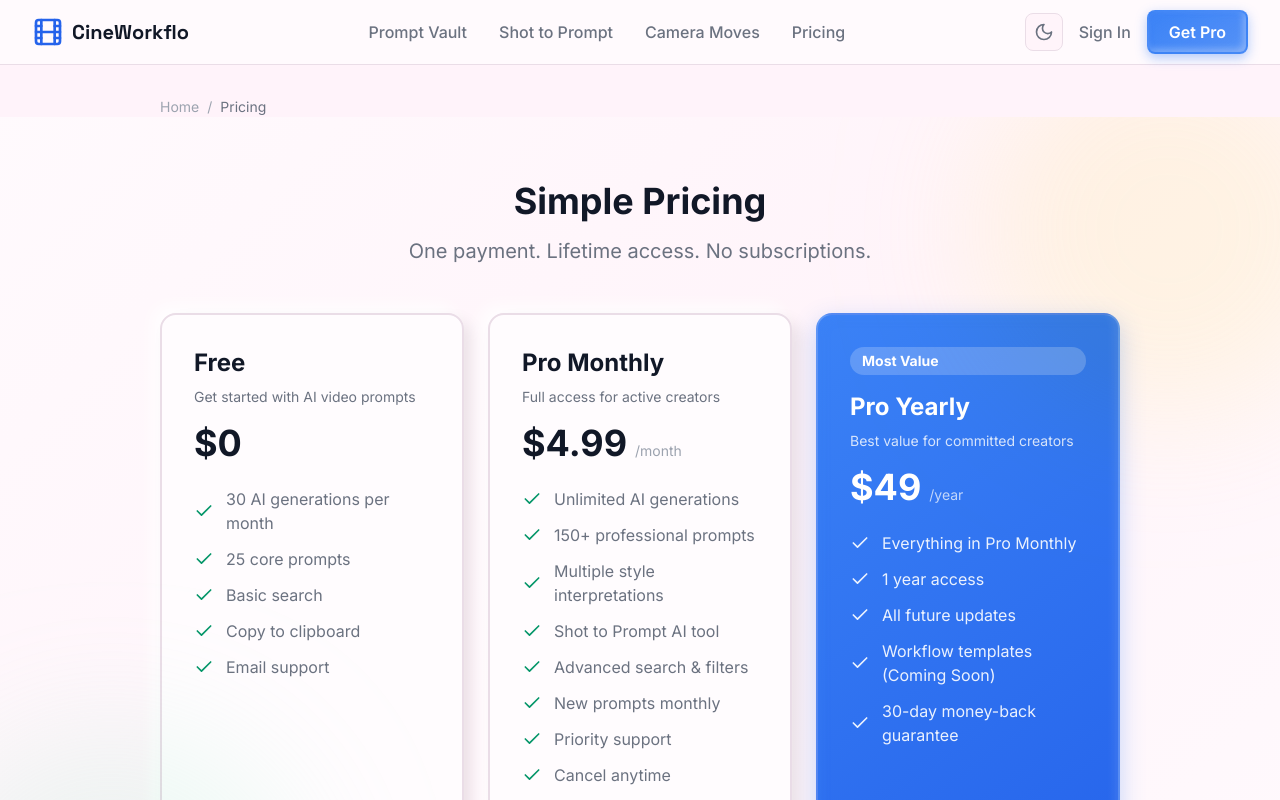
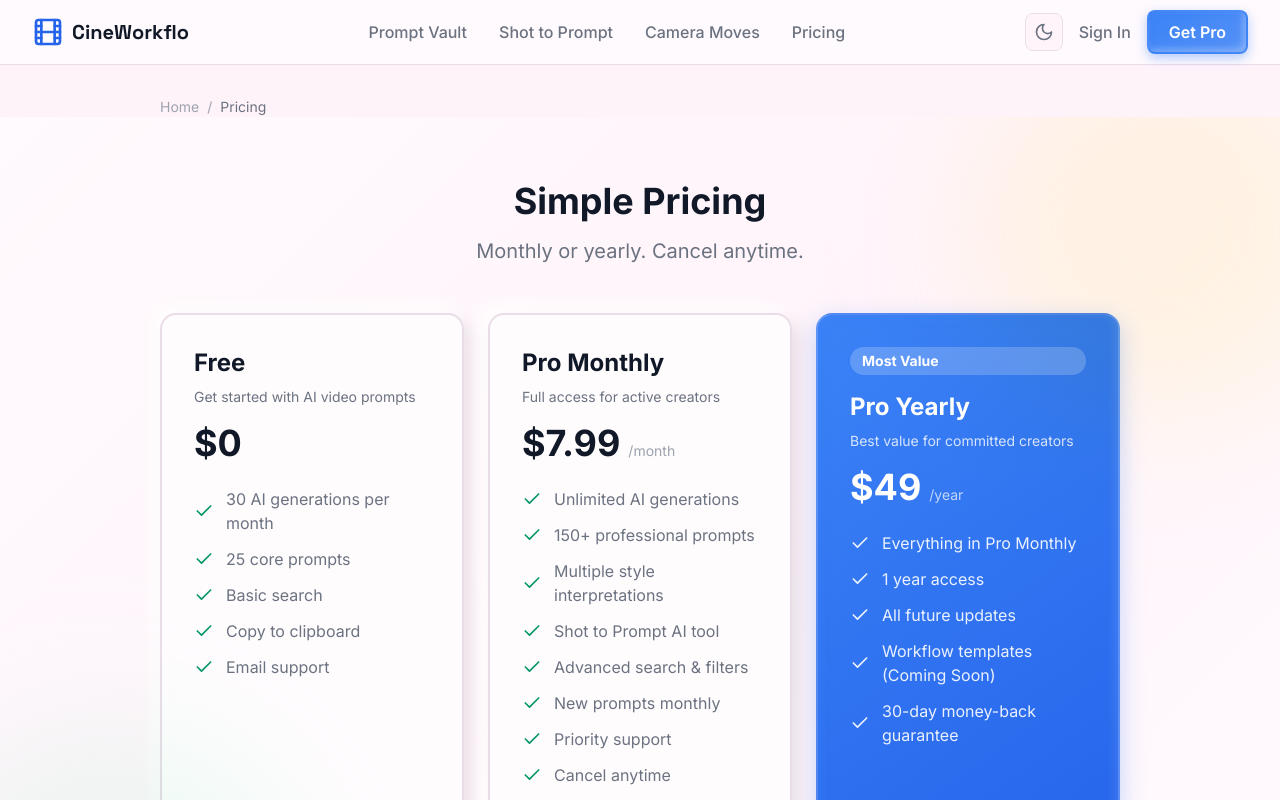
Before and after one commit to sakaarpuri/Cineworkflo, a React (Vite) app: page /pricing in a window 1280 px wide. Shown: the top 800 px of the page. Built offline with nearby package versions, Linux system fonts and the light colour scheme; no server answers; the HTML template or start-up script is replaced by a standard one.

Commit message:
Update monthly price to .99

```diff
--- a/src/components/Pricing.jsx
+++ b/src/components/Pricing.jsx
@@ -23,7 +23,7 @@ const plans = [
   {
     name: 'Pro Monthly',
     planType: 'monthly',
-    price: '$4.99',
+    price: '$7.99',
     priceNote: '/month',
     description: 'Full access for active creators',
     features: [
@@ -146,7 +146,7 @@ export default function Pricing({ onAuthClick }) {
             className="text-xl"
             style={{ color: 'var(--text-secondary)' }}
           >
-            One payment. Lifetime access. No subscriptions.
+            Monthly or yearly. Cancel anytime.
           </p>
         </div>
 
```
Also changed, not shown: 1 other file (tests, documents, lock files or other folders).
